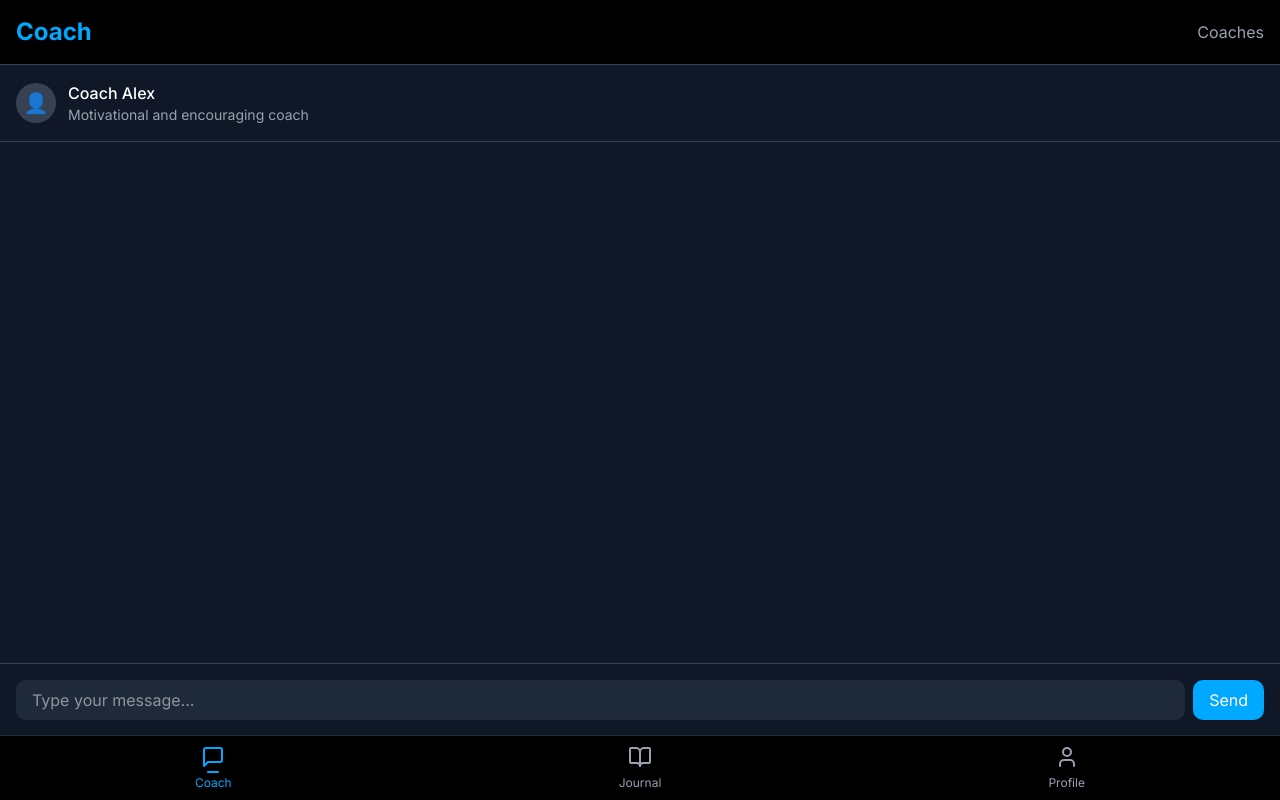
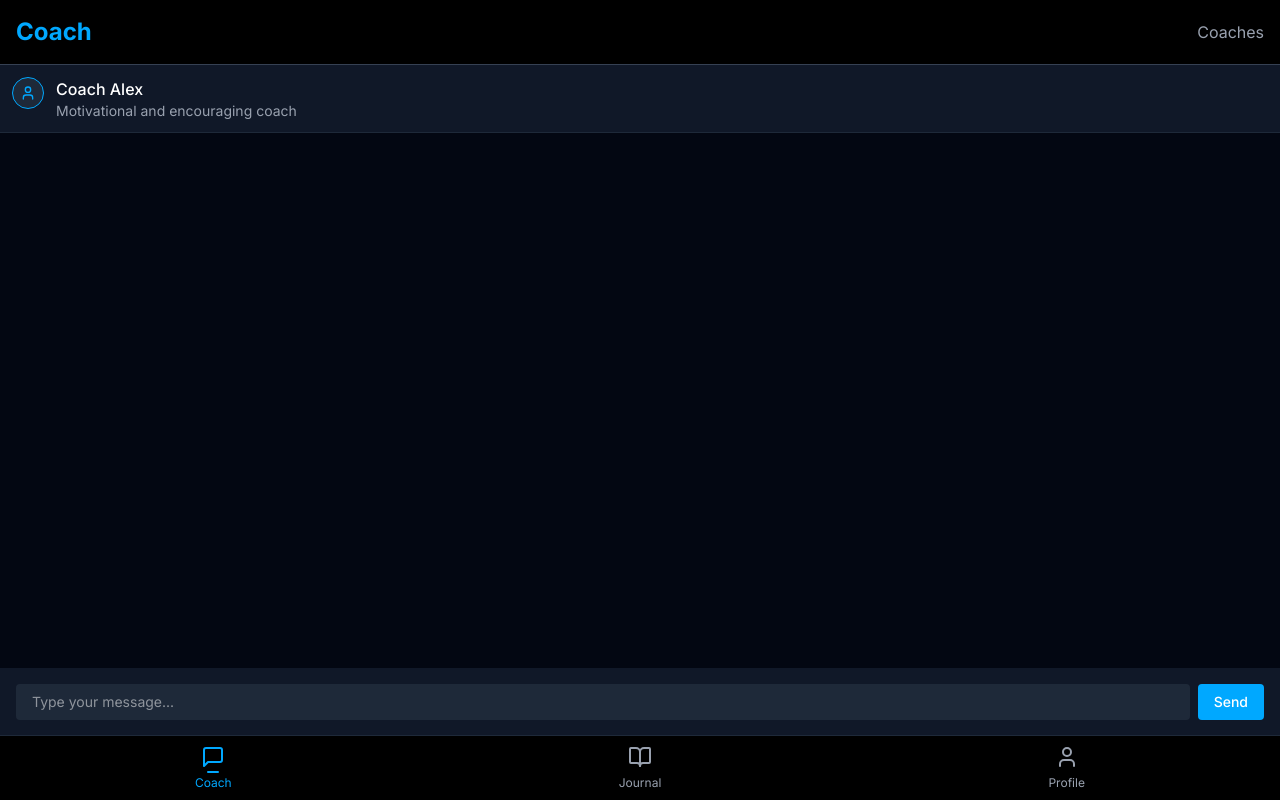
Before and after one commit to YourBr0ther/SoloFitness, a Next.js app: page /coach in a window 1280 px wide. Built offline with nearby package versions, Linux system fonts and the light colour scheme.

Commit message:
style: improve coach interface design consistency - Update preview cards, fix circular icons, adjust text and button styling, improve chat interface

```diff
--- a/src/components/coach/ChatInterface.tsx
+++ b/src/components/coach/ChatInterface.tsx
@@ -1,4 +1,5 @@
 import { useState, useRef, useEffect } from 'react';
+import { User } from "lucide-react";
 
 interface Message {
   id: string;
@@ -57,16 +58,16 @@ export default function ChatInterface({ selectedCoach, onRequestChangeCoach }: C
   };
 
   return (
-    <div className="flex flex-col h-full bg-gray-900">
+    <div className="flex flex-col h-full bg-gray-950">
       {/* Coach Info Bar */}
-      <div className="p-4 border-b border-gray-700">
-        <div className="flex items-center space-x-3">
-          <div className="w-10 h-10 rounded-full bg-gray-700 flex items-center justify-center">
-            <span className="text-xl">👤</span>
+      <div className="bg-gray-900 p-3 border-b border-gray-800">
+        <div className="flex items-start space-x-3">
+          <div className="w-8 h-8 rounded-full bg-gray-800 flex items-center justify-center border border-[#00A8FF]">
+            <User size={16} className="text-[#00A8FF]" />
           </div>
-          <div>
-            <h3 className="font-medium">{selectedCoach.name}</h3>
-            <p className="text-sm text-gray-400">{selectedCoach.description}</p>
+          <div className="flex-1">
+            <h3 className="text-white font-medium">{selectedCoach.name}</h3>
+            <p className="text-gray-400 text-sm leading-snug">{selectedCoach.description}</p>
           </div>
         </div>
       </div>
@@ -84,10 +85,10 @@ export default function ChatInterface({ selectedCoach, onRequestChangeCoach }: C
               className={`max-w-[70%] rounded-lg p-3 ${
                 message.sender === 'user'
                   ? 'bg-[#00A8FF] text-white'
-                  : 'bg-gray-700 text-gray-200'
+                  : 'bg-gray-800 text-gray-200'
               }`}
             >
-              <p>{message.text}</p>
+              <p className="text-sm">{message.text}</p>
               <span className="text-xs opacity-70 mt-1 block">
                 {message.timestamp.toLocaleTimeString()}
               </span>
@@ -98,23 +99,23 @@ export default function ChatInterface({ selectedCoach, onRequestChangeCoach }: C
       </div>
 
       {/* Input Area */}
-      <form onSubmit={handleSendMessage} className="p-4 border-t border-gray-700">
-        <div className="flex space-x-2">
+      <div className="p-4 bg-gray-900">
+        <form onSubmit={handleSendMessage} className="flex space-x-2">
           <input
             type="text"
             value={inputMessage}
             onChange={(e) => setInputMessage(e.target.value)}
             placeholder="Type your message..."
-            className="flex-1 bg-gray-800 text-white rounded-lg px-4 py-2 focus:outline-none focus:ring-2 focus:ring-[#00A8FF]"
+            className="flex-1 bg-gray-800 text-white rounded px-4 py-2 text-sm focus:outline-none focus:ring-1 focus:ring-[#00A8FF]"
           />
           <button
             type="submit"
-            className="bg-[#00A8FF] text-white px-4 py-2 rounded-lg hover:bg-opacity-90 transition-colors"
+            className="bg-[#00A8FF] text-white px-4 py-2 rounded text-sm font-medium hover:bg-opacity-90 transition-colors"
           >
             Send
           </button>
-        </div>
-      </form>
+        </form>
+      </div>
     </div>
   );
 }
--- /dev/null
+++ b/src/components/coach/CoachPreview.tsx
@@ -0,0 +1,70 @@
+import { X, User } from "lucide-react";
+import { CoachPreviewProps } from "@/types/coach";
+
+export default function CoachPreview({
+  coach,
+  onSelect,
+  onClose,
+  isSelected = false,
+  showActions = true
+}: CoachPreviewProps) {
+  const getPersonalityColor = (personality: string) => {
+    switch (personality) {
+      case 'motivational':
+        return 'text-green-500';
+      case 'technical':
+        return 'text-blue-500';
+      case 'tough':
+        return 'text-red-500';
+      default:
+        return 'text-[#00A8FF]';
+    }
+  };
+
+  return (
+    <div className={`bg-gray-900 rounded-lg p-3 mb-3 ${isSelected ? 'border border-[#00A8FF]' : ''}`}>
+      {/* Header */}
+      <div className="flex items-start space-x-3">
+        <div className="w-8 h-8 rounded-full bg-gray-800 flex items-center justify-center border border-[#00A8FF]">
+          <User size={16} className="text-[#00A8FF]" />
+        </div>
+        <div className="flex-1">
+          <h3 className="text-white font-medium">{coach.name}</h3>
+          <p className="text-gray-400 text-sm leading-snug">{coach.description}</p>
+          <div className="mt-1">
+            <span className={`text-xs font-medium ${getPersonalityColor(coach.personality)}`}>
+              {coach.personality.charAt(0).toUpperCase() + coach.personality.slice(1)}
+            </span>
+          </div>
+        </div>
+        {onClose && (
+          <button
+            onClick={onClose}
+            className="text-gray-400 hover:text-white transition-colors"
+            aria-label="Close preview"
+          >
+            <X size={16} />
+          </button>
+        )}
+      </div>
+
+      {/* Actions */}
+      {showActions && (
+        <div className="flex space-x-2 mt-3">
+          <button
+            onClick={onSelect}
+            className="flex-1 bg-[#00A8FF] text-white py-1.5 px-3 rounded hover:bg-opacity-90 transition-colors text-sm"
+          >
+            Select Coach
+          </button>
+          <button
+            className="flex-1 bg-gray-950 text-white py-1.5 px-3 rounded hover:bg-gray-900 transition-colors text-sm"
+            disabled
+          >
+            View Profile
+          </button>
+        </div>
+      )}
+    </div>
+  );
+}
```
